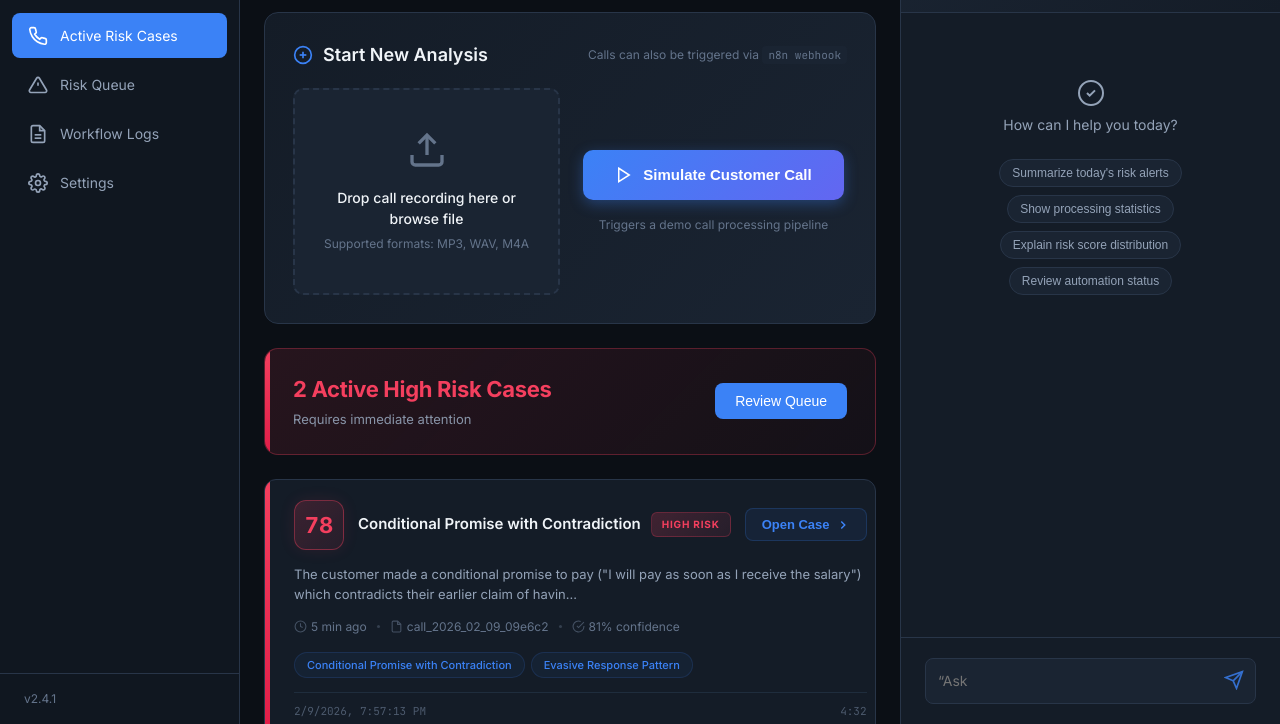
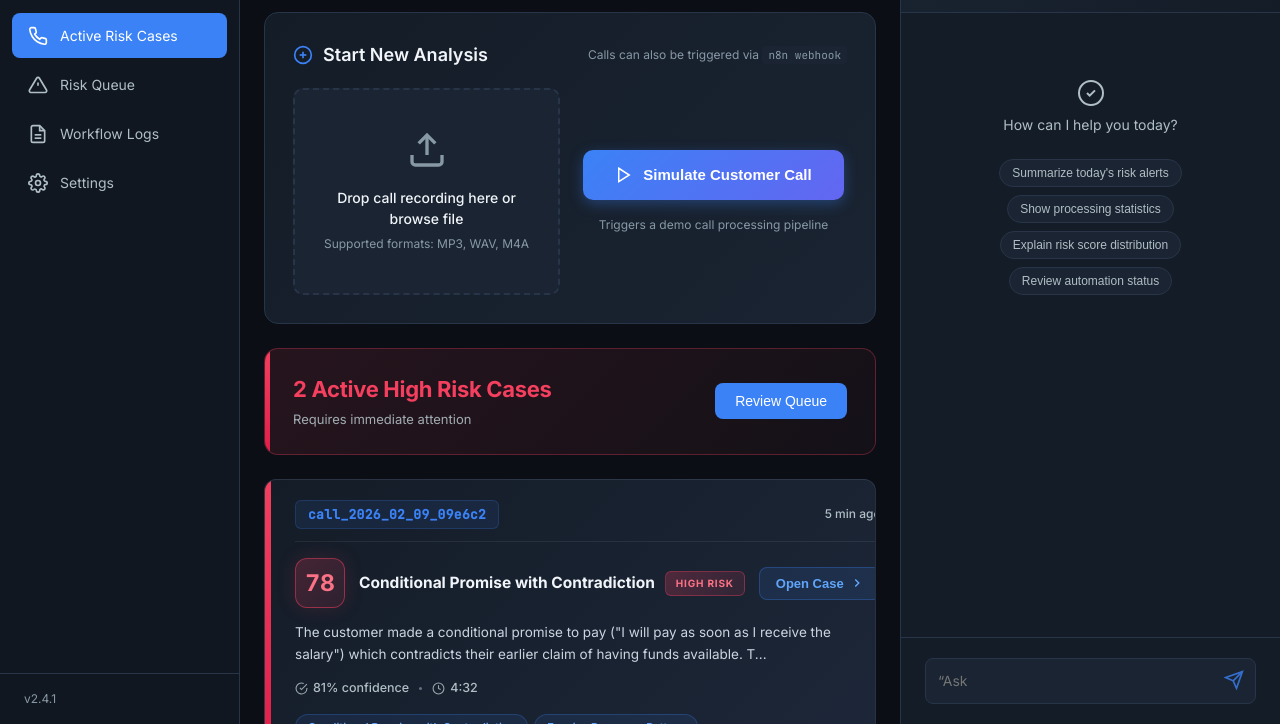
Before and after one commit to kriti11m/VoiceOps_frontend, a website built with Vite: page index.html in a window 1280 px wide. Shown: the part 76-800 px from the top of the page. Built offline with nearby package versions, Linux system fonts and the light colour scheme.

Commit message:
structure is improved

```diff
--- a/src/components.css
+++ b/src/components.css
@@ -403,8 +403,8 @@
 }
 
 .call-card {
-    background: var(--bg-card);
-    border: 1px solid var(--border-color);
+    background: linear-gradient(135deg, var(--bg-card), rgba(30, 41, 59, 0.95));
+    border: 1px solid rgba(148, 163, 184, 0.15);
     border-radius: 12px;
     cursor: pointer;
     transition: all 0.3s cubic-bezier(0.4, 0, 0.2, 1);
@@ -414,15 +414,15 @@
 }
 
 .call-card:hover {
-    border-color: rgba(59, 130, 246, 0.45);
-    box-shadow: 0 8px 32px rgba(0, 0, 0, 0.4), 0 0 0 1px rgba(59, 130, 246, 0.1);
+    border-color: rgba(59, 130, 246, 0.5);
+    box-shadow: 0 8px 32px rgba(0, 0, 0, 0.45), 0 0 0 1px rgba(59, 130, 246, 0.15), inset 0 1px 0 rgba(255, 255, 255, 0.03);
     transform: translateY(-3px);
-    background: var(--bg-elevated);
+    background: linear-gradient(135deg, var(--bg-elevated), rgba(30, 41, 59, 1));
 }
 
 /* Coloured left strip */
 .card-risk-strip {
-    width: 5px;
+    width: 6px;
     flex-shrink: 0;
     border-radius: 12px 0 0 12px;
 }
@@ -459,25 +459,25 @@
     position: relative;
 }
 .card-risk-score.high {
-    background: linear-gradient(135deg, rgba(244, 63, 94, 0.18), rgba(244, 63, 94, 0.08));
-    border: 1.5px solid rgba(244, 63, 94, 0.4);
-    color: var(--risk-high);
-    box-shadow: 0 0 16px rgba(244, 63, 94, 0.1);
+    background: linear-gradient(135deg, rgba(244, 63, 94, 0.22), rgba(244, 63, 94, 0.1));
+    border: 1.5px solid rgba(244, 63, 94, 0.5);
+    color: #fb7185;
+    box-shadow: 0 0 20px rgba(244, 63, 94, 0.15);
 }
 .card-risk-score.medium {
-    background: linear-gradient(135deg, rgba(245, 158, 11, 0.18), rgba(245, 158, 11, 0.08));
-    border: 1.5px solid rgba(245, 158, 11, 0.4);
-    color: var(--risk-medium);
-    box-shadow: 0 0 16px rgba(245, 158, 11, 0.1);
+    background: linear-gradient(135deg, rgba(245, 158, 11, 0.22), rgba(245, 158, 11, 0.1));
+    border: 1.5px solid rgba(245, 158, 11, 0.5);
+    color: #fbbf24;
+    box-shadow: 0 0 20px rgba(245, 158, 11, 0.15);
 }
 .card-risk-score.low {
-    background: linear-gradient(135deg, rgba(16, 185, 129, 0.18), rgba(16, 185, 129, 0.08));
-    border: 1.5px solid rgba(16, 185, 129, 0.4);
-    color: var(--risk-low);
-    box-shadow: 0 0 16px rgba(16, 185, 129, 0.1);
+    background: linear-gradient(135deg, rgba(16, 185, 129, 0.22), rgba(16, 185, 129, 0.1));
+    border: 1.5px solid rgba(16, 185, 129, 0.5);
+    color: #34d399;
+    box-shadow: 0 0 20px rgba(16, 185, 129, 0.15);
 }
 .card-score-number {
-    font-size: 22px;
+    font-size: 23px;
     line-height: 1;
     font-variant-numeric: tabular-nums;
 }
@@ -491,9 +491,9 @@
     min-width: 0;
 }
 .card-pattern-title {
-    font-size: 15px;
-    font-weight: 600;
-    color: var(--text-primary);
+    font-size: 15.5px;
+    font-weight: 700;
+    color: #f1f5f9;
     white-space: nowrap;
     overflow: hidden;
     text-overflow: ellipsis;
@@ -510,19 +510,19 @@
     text-transform: uppercase;
 }
 .card-risk-tag.high {
-    background: linear-gradient(135deg, rgba(244, 63, 94, 0.2), rgba(244, 63, 94, 0.08));
-    color: var(--risk-high);
-    border: 1px solid rgba(244, 63, 94, 0.25);
+    background: linear-gradient(135deg, rgba(244, 63, 94, 0.25), rgba(244, 63, 94, 0.1));
+    color: #fb7185;
+    border: 1px solid rgba(244, 63, 94, 0.35);
 }
 .card-risk-tag.medium {
-    background: linear-gradient(135deg, rgba(245, 158, 11, 0.2), rgba(245, 158, 11, 0.08));
-    color: var(--risk-medium);
-    border: 1px solid rgba(245, 158, 11, 0.25);
+    background: linear-gradient(135deg, rgba(245, 158, 11, 0.25), rgba(245, 158, 11, 0.1));
+    color: #fbbf24;
+    border: 1px solid rgba(245, 158, 11, 0.35);
 }
 .card-risk-tag.low {
-    background: linear-gradient(135deg, rgba(16, 185, 129, 0.2), rgba(16, 185, 129, 0.08));
-    color: var(--risk-low);
-    border: 1px solid rgba(16, 185, 129, 0.25);
+    background: linear-gradient(135deg, rgba(16, 185, 129, 0.25), rgba(16, 185, 129, 0.1));
+    color: #34d399;
+    border: 1px solid rgba(16, 185, 129, 0.35);
 }
 
 /* Open Case button */
@@ -533,19 +533,19 @@
     padding: 8px 16px;
     font-size: 13px;
     font-weight: 600;
-    background: rgba(59, 130, 246, 0.08);
-    border: 1px solid rgba(59, 130, 246, 0.2);
+    background: rgba(59, 130, 246, 0.12);
+    border: 1px solid rgba(59, 130, 246, 0.3);
     border-radius: 8px;
-    color: var(--accent-blue);
+    color: #60a5fa;
     cursor: pointer;
     transition: all 0.25s;
     white-space: nowrap;
     flex-shrink: 0;
 }
 .card-open-btn:hover {
-    border-color: var(--accent-blue);
-    background: rgba(59, 130, 246, 0.15);
-    box-shadow: 0 2px 10px rgba(59, 130, 246, 0.2);
+    border-color: #60a5fa;
+    background: rgba(59, 130, 246, 0.2);
+    box-shadow: 0 2px 12px rgba(59, 130, 246, 0.25);
     transform: translateX(2px);
 }
 .card-open-btn:hover svg {
@@ -555,11 +555,37 @@
     transition: transform 0.2s;
 }
 
+/* ── Call ID Header (TOP of card) ── */
+.card-id-header {
+    display: flex;
+    align-items: center;
+    justify-content: space-between;
+    padding-bottom: 12px;
+    border-bottom: 1px solid rgba(148, 163, 184, 0.12);
+    margin-bottom: 2px;
+}
+.card-call-id-label {
+    font-family: var(--font-mono);
+    font-size: 13px;
+    font-weight: 700;
+    color: var(--accent-blue);
+    letter-spacing: 0.3px;
+    background: rgba(59, 130, 246, 0.1);
+    padding: 4px 12px;
+    border-radius: 6px;
+    border: 1px solid rgba(59, 130, 246, 0.2);
+}
+.card-timestamp {
+    font-size: 12px;
+    font-weight: 500;
+    color: #b0bec5;
+}
+
 /* ── Description ── */
 .card-description {
-    font-size: 13px;
-    line-height: 1.55;
-    color: var(--text-secondary);
+    font-size: 13.5px;
+    line-height: 1.6;
+    color: #cbd5e1;
     margin: 0;
 }
 
@@ -576,23 +602,24 @@
     display: flex;
     align-items: center;
     gap: 10px;
-    font-size: 12px;
-    color: var(--text-muted);
+    font-size: 12.5px;
+    color: #b0bec5;
 }
 .card-meta-item {
     display: flex;
     align-items: center;
-    gap: 4px;
+    gap: 5px;
+    font-weight: 500;
 }
 .card-meta-item svg {
-    opacity: 0.6;
+    opacity: 0.85;
 }
 .card-meta-divider {
     width: 3px;
     height: 3px;
     border-radius: 50%;
-    background: var(--text-muted);
-    opacity: 0.4;
+    background: #94a3b8;
+    opacity: 0.6;
 }
 
 .card-pattern-pills {
@@ -604,32 +631,11 @@
     font-size: 11px;
     padding: 4px 12px;
     border-radius: 14px;
-    background: rgba(59, 130, 246, 0.06);
-    border: 1px solid rgba(59, 130, 246, 0.15);
-    color: var(--accent-blue);
+    background: rgba(59, 130, 246, 0.1);
+    border: 1px solid rgba(59, 130, 246, 0.25);
+    color: #60a5fa;
     white-space: nowrap;
-    font-weight: 500;
-}
-
-/* ── Case ID footer ── */
-.card-id-row {
-    display: flex;
-    align-items: center;
-    justify-content: space-between;
-    padding-top: 10px;
-    border-top: 1px solid var(--border-subtle);
-}
-.card-case-id {
-    font-family: var(--font-mono);
-    font-size: 11px;
-    color: var(--text-muted);
-    opacity: 0.7;
-}
-.card-duration {
-    font-family: var(--font-mono);
-    font-size: 11px;
-    color: var(--text-muted);
-    opacity: 0.7;
+    font-weight: 600;
 }
 
 /* Legacy badge classes kept for table & investigation pages */
--- a/src/index.css
+++ b/src/index.css
@@ -8,9 +8,9 @@
   --border-color: #283548;
   --border-subtle: #1f2d3d;
 
-  --text-primary: #f0f4f8;
-  --text-secondary: #94a3b8;
-  --text-muted: #64748b;
+  --text-primary: #f1f5f9;
+  --text-secondary: #b0bec5;
+  --text-muted: #8899a6;
 
   --accent-blue: #3b82f6;
   --accent-blue-hover: #2563eb;
--- a/src/main.js
+++ b/src/main.js
@@ -365,7 +365,13 @@ function renderCallCard(call, index = 0) {
     <div class="card-risk-strip ${riskLevel}"></div>
 
     <div class="card-body">
-      <!-- Top Row: Risk Score + Pattern Title + Status Tag -->
+      <!-- Call ID Header -->
+      <div class="card-id-header">
+        <span class="card-call-id-label">${call.call_id}</span>
+        <span class="card-timestamp">${timeAgo(new Date(call.call_timestamp))}</span>
+      </div>
+
+      <!-- Main Row: Risk Score + Pattern Title + Status Tag + Open Button -->
       <div class="card-top-row">
         <div class="card-risk-score ${riskLevel}">
           <span class="card-score-number">${risk.risk_score}</span>
@@ -381,35 +387,24 @@ function renderCallCard(call, index = 0) {
       </div>
 
       <!-- Description -->
-      <p class="card-description">${rag.explanation.substring(0, 140)}${rag.explanation.length > 140 ? '...' : ''}</p>
+      <p class="card-description">${rag.explanation.substring(0, 160)}${rag.explanation.length > 160 ? '...' : ''}</p>
 
-      <!-- Bottom Row: Meta Info + Pattern Pills -->
+      <!-- Bottom Row: Confidence + Duration + Pattern Pills -->
       <div class="card-bottom-row">
         <div class="card-meta-items">
           <span class="card-meta-item">
-            <svg viewBox="0 0 24 24" width="13" height="13" fill="none" stroke="currentColor" stroke-width="2"><circle cx="12" cy="12" r="10"/><polyline points="12,6 12,12 16,14"/></svg>
-            ${timeAgo(new Date(call.call_timestamp))}
+            <svg viewBox="0 0 24 24" width="13" height="13" fill="none" stroke="currentColor" stroke-width="2"><path d="M22 11.08V12a10 10 0 11-5.93-9.14"/><polyline points="22,4 12,14.01 9,11.01"/></svg>
+            ${Math.round(rag.confidence * 100)}% confidence
           </span>
           <span class="card-meta-divider"></span>
           <span class="card-meta-item">
-            <svg viewBox="0 0 24 24" width="13" height="13" fill="none" stroke="currentColor" stroke-width="2"><path d="M14 2H6a2 2 0 00-2 2v16a2 2 0 002 2h12a2 2 0 002-2V8z"/><polyline points="14,2 14,8 20,8"/></svg>
-            ${call.call_id}
-          </span>
-          <span class="card-meta-divider"></span>
-          <span class="card-meta-item">
-            <svg viewBox="0 0 24 24" width="13" height="13" fill="none" stroke="currentColor" stroke-width="2"><path d="M22 11.08V12a10 10 0 11-5.93-9.14"/><polyline points="22,4 12,14.01 9,11.01"/></svg>
-            ${Math.round(rag.confidence * 100)}% confidence
+            <svg viewBox="0 0 24 24" width="13" height="13" fill="none" stroke="currentColor" stroke-width="2"><circle cx="12" cy="12" r="10"/><polyline points="12,6 12,12 16,14"/></svg>
+            ${call.duration || 'N/A'}
           </span>
         </div>
         <div class="card-pattern-pills">
           ${rag.matched_patterns.slice(0, 2).map(p => `<span class="card-pill">${p}</span>`).join('')}
         </div>
-      </div>
-
-      <!-- Case ID Footer -->
-      <div class="card-id-row">
-        <span class="card-case-id">${new Date(call.call_timestamp).toLocaleString()}</span>
-        <span class="card-duration">${call.duration || ''}</span>
       </div>
     </div>
   </div>`;
```
